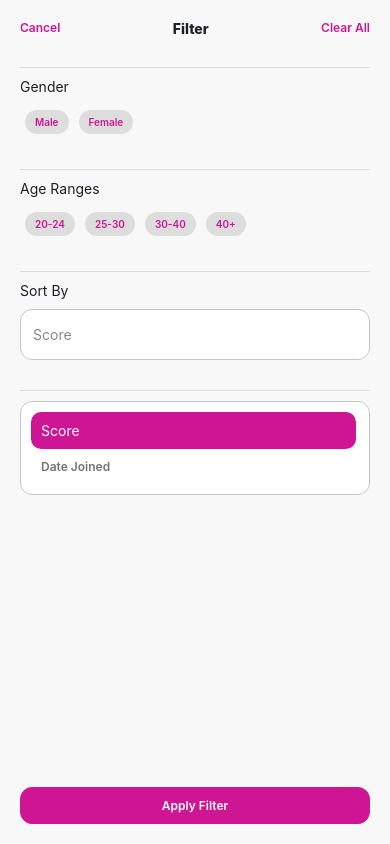
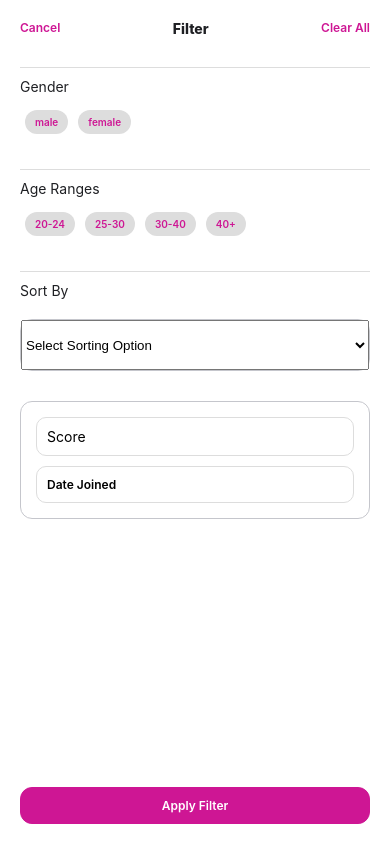
Before and after one commit to shyamkrishnanpr/shyamkrishnan-zeksta, a React Native app in the folder task/datingApp/: screen /Filter in a window 390 px wide. Built offline with nearby package versions, Linux system fonts and the light colour scheme.

Commit message:
filter option added for sort and gender

```diff
--- a/task/datingApp/package.json
+++ b/task/datingApp/package.json
@@ -10,6 +10,7 @@
     "test": "jest"
   },
   "dependencies": {
+    "@react-native-picker/picker": "^2.7.7",
     "@react-navigation/bottom-tabs": "^6.6.1",
     "@react-navigation/native": "^6.1.18",
     "@react-navigation/stack": "^6.4.1",
@@ -18,6 +19,7 @@
     "react-native-gesture-handler": "^2.18.1",
     "react-native-safe-area-context": "^4.10.8",
     "react-native-screens": "^3.33.0",
+    "react-native-svg": "^15.4.0",
     "react-native-vector-icons": "^10.1.0"
   },
   "devDependencies": {
--- a/task/datingApp/src/screens/FilterScreen.jsx
+++ b/task/datingApp/src/screens/FilterScreen.jsx
@@ -7,20 +7,27 @@ import {
   ScrollView,
   Dimensions,
 } from 'react-native';
+import {Picker} from '@react-native-picker/picker';
 
 const {width} = Dimensions.get('window');
 
 const FilterScreen = ({navigation}) => {
   const [selectedGender, setSelectedGender] = useState(null);
   const [selectedAgeRange, setSelectedAgeRange] = useState(null);
+  const [selectedSortOption, setSelectedSortOption] = useState(null);
 
   const handleClearAll = () => {
     setSelectedGender(null);
     setSelectedAgeRange(null);
+    setSelectedSortOption(null);
   };
 
   const handleApplyFilter = () => {
-    console.log('Filters applied!');
+    navigation.navigate('Activity', {
+      selectedGender,
+      selectedAgeRange,
+      selectedSortOption,
+    });
   };
 
   const handleGenderSelect = gender => {
@@ -29,6 +36,10 @@ const FilterScreen = ({navigation}) => {
 
   const handleAgeRangeSelect = range => {
     setSelectedAgeRange(range);
+  };
+
+  const handleSortOptionSelect = option => {
+    setSelectedSortOption(option);
   };
 
   return (
@@ -52,7 +63,7 @@ const FilterScreen = ({navigation}) => {
           <View style={styles.section}>
             <Text style={styles.sectionTitle}>Gender</Text>
             <View style={styles.optionsContainer}>
-              {['Male', 'Female'].map(gender => (
+              {['male', 'female'].map(gender => (
                 <TouchableOpacity
                   key={gender}
                   style={[
@@ -101,25 +112,33 @@ const FilterScreen = ({navigation}) => {
 
           <View style={styles.section}>
             <Text style={styles.sectionTitle}>Sort By</Text>
-            <View style={styles.placeholderContainer}>
-              <Text style={styles.placeholderText}>Score</Text>
+            <View style={styles.pickerContainer}>
+              <Picker
+                selectedValue={selectedSortOption}
+                onValueChange={itemValue => handleSortOptionSelect(itemValue)}
+                style={styles.picker}>
+                <Picker.Item label="Select Sorting Option" value={null} />
+                <Picker.Item label="Score" value="Score" />
+                <Picker.Item label="Date Joined" value="Date Joined" />
+              </Picker>
             </View>
           </View>
-          <View style={styles.separator} />
 
           <View style={styles.scoreContainer}>
             <View
-              style={{
-                backgroundColor: '#CE1694',
-
-                padding: 10,
-                borderRadius: 10,
-                width: width / 1.2,
-              }}>
+              style={[
+                styles.highlightedOption,
+                selectedSortOption === 'Score' && styles.selectedHighlight,
+              ]}>
               <Text style={styles.scoreTitle}>Score</Text>
             </View>
 
-            <View style={{margin: 10}}>
+            <View
+              style={[
+                styles.highlightedOption,
+                selectedSortOption === 'Date Joined' &&
+                  styles.selectedHighlight,
+              ]}>
               <Text style={styles.scoreText}>Date Joined</Text>
             </View>
           </View>
@@ -138,7 +157,7 @@ const FilterScreen = ({navigation}) => {
 const styles = StyleSheet.create({
   container: {
     flex: 1,
-    backgroundColor: '#f8f8f8',
+    backgroundColor: 'white',
     padding: 20,
   },
   header: {
@@ -194,11 +213,17 @@ const styles = StyleSheet.create({
   selectedOptionText: {
     color: 'white',
   },
-  dropdown: {
+  pickerContainer: {
     backgroundColor: '#fff',
     borderColor: '#C5C6CC',
     borderRadius: 12,
-    marginBottom: 20,
+    borderWidth: 1,
+    marginVertical: 10,
+  },
+  picker: {
+    height: 50,
+    width: '100%',
+    color: 'black',
   },
   applyButton: {
     borderRadius: 12,
@@ -225,27 +250,27 @@ const styles = StyleSheet.create({
     borderColor: '#C5C6CC',
     borderWidth: 1,
   },
+  highlightedOption: {
+    padding: 10,
+    borderRadius: 10,
+    margin: 5,
+    borderWidth: 1,
+    borderColor: '#ddd',
+  },
+  selectedHighlight: {
+    backgroundColor: '#CE1694',
+    borderColor: '#CE1694',
+    color: 'white',
+  },
   scoreTitle: {
     fontSize: 14,
     fontWeight: '400',
-    color: 'white',
+    color: 'black',
   },
-
   scoreText: {
     fontSize: 12,
     fontWeight: '600',
-    color: '#71727A',
-  },
-  placeholderContainer: {
-    backgroundColor: '#fff',
-    borderRadius: 12,
-    paddingHorizontal: 12,
-    paddingVertical: 16,
-    borderColor: '#C5C6CC',
-    borderWidth: 1,
-  },
-  placeholderText: {
-    color: '#888',
+    color: 'black',
   },
 });
 
--- a/task/datingApp/src/screens/Home.jsx
+++ b/task/datingApp/src/screens/Home.jsx
@@ -13,7 +13,37 @@ const {width} = Dimensions.get('window');
 import Card from '../components/Card';
 import data from '../data.json';
 
-const Home = ({navigation}) => {
+const Home = ({navigation, route}) => {
+  const {selectedGender, selectedAgeRange, selectedSortOption} =
+    route.params || {};
+
+  const [filteredData, setFilteredData] = useState([]);
+
+  useEffect(() => {
+    filterData();
+  }, [selectedGender, selectedSortOption, data]);
+
+  const filterData = () => {
+    let filtered = [...data];
+
+    if (selectedGender) {
+      filtered = filtered.filter(item => item.gender === selectedGender);
+    }
+
+    if (selectedSortOption) {
+      filtered.sort((a, b) => {
+        if (selectedSortOption === 'Score') {
+          return b.score - a.score;
+        } else if (selectedSortOption === 'Date Joined') {
+          return new Date(b.created_at) - new Date(a.created_at);
+        }
+        return 0;
+      });
+    }
+
+    setFilteredData(filtered);
+  };
+
   const handleViewProfile = data => {
     navigation.navigate('OtherProfile', {data});
   };
@@ -47,7 +77,7 @@ const Home = ({navigation}) => {
         <Text style={styles.buttonText}>Refresh</Text>
       </TouchableOpacity>
       <FlatList
-        data={data}
+        data={filteredData}
         renderItem={renderItem}
         keyExtractor={item => item.id}
       />
```
Also changed, not shown: task/datingApp/src/components/Icons/ActivityIcon.tsx (added, +33 -0 lines), task/datingApp/src/components/Icons/ProfileIcon.tsx (added, +8 -0 lines), task/datingApp/src/data.json, 2 other files (tests, documents, lock files or other folders).
